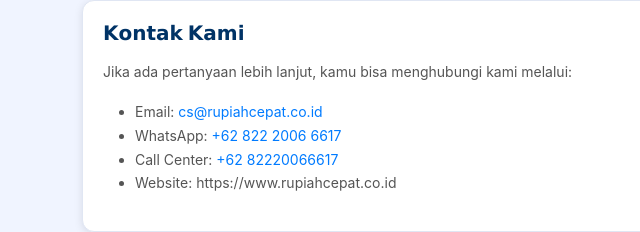
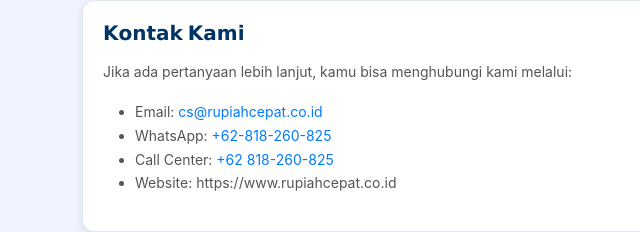
Before and after one commit to jokerytdf/cs-rupiah-cepat, a plain HTML site: page index.html in a window 1280 px wide. Shown: the part 828-1060 px from the top of the page, 0-640 px from the left. Drawn offline with nearby package versions, Linux system fonts and the light colour scheme.

Commit message:
Update index.html

```diff
--- a/index.html
+++ b/index.html
@@ -145,8 +145,8 @@
             <p>Jika ada pertanyaan lebih lanjut, kamu bisa menghubungi kami melalui:</p>
             <ul>
                 <li>Email: <a href="cs@rupiahcepat.co.id">cs@rupiahcepat.co.id</a></li>
-                <li>WhatsApp: <a href="https://wa.me/6282220066617" target="_blank">+62 822 2006 6617</a></li>
-                <li>Call Center: <a href="tel:082220066617" target="_blank">+62 82220066617</a></li>
+                <li>WhatsApp: <a href="https://wa.me/6282220066617" target="_blank">+62-818-260-825</a></li>
+                <li>Call Center: <a href="tel:082220066617" target="_blank">+62 818-260-825</a></li>
                 <li>Website: <a href="https://www.rupiahcepat.co.id" target="_blank"></a>https://www.rupiahcepat.co.id</li>
             </ul>
         </div>
```
